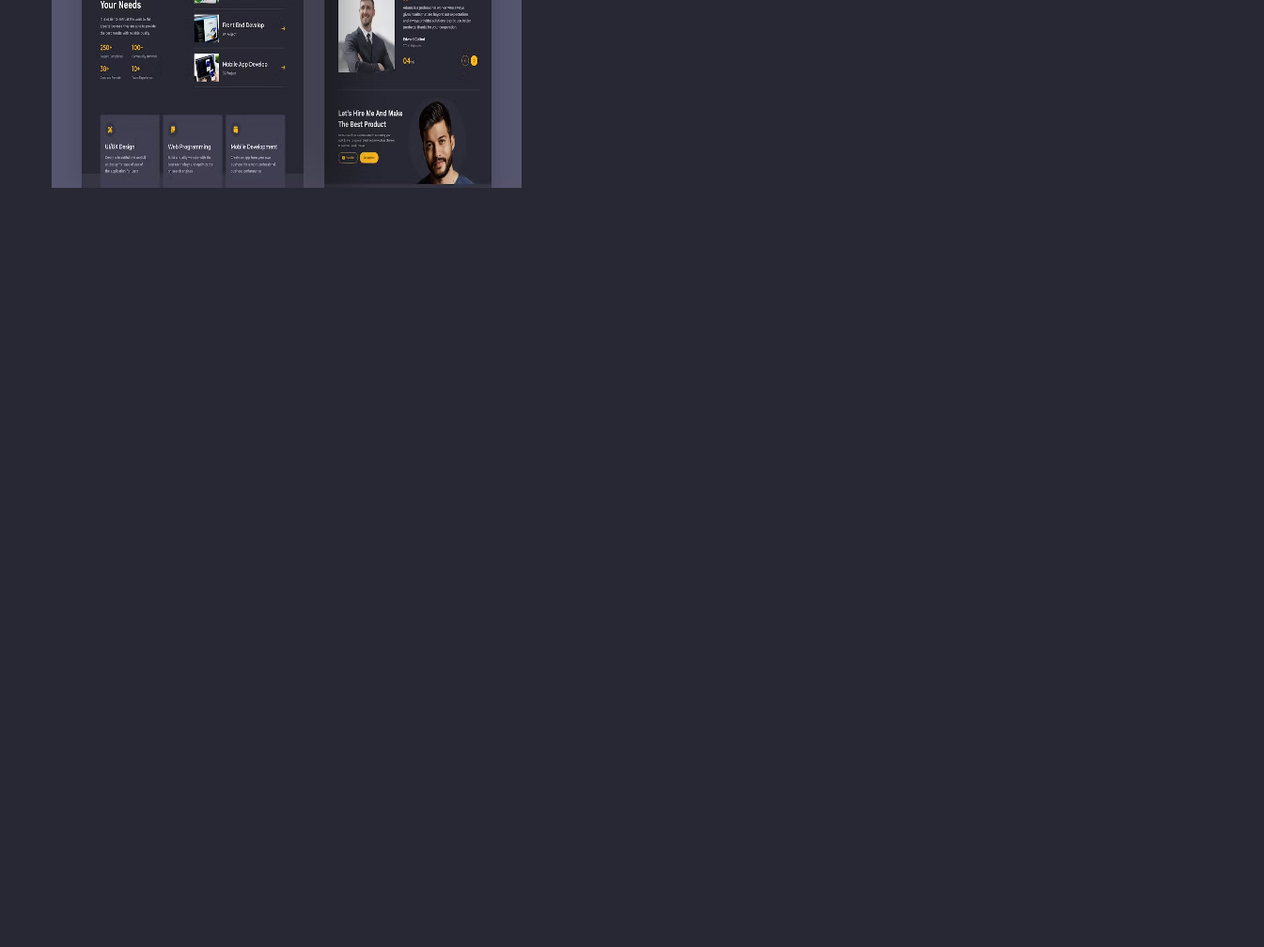
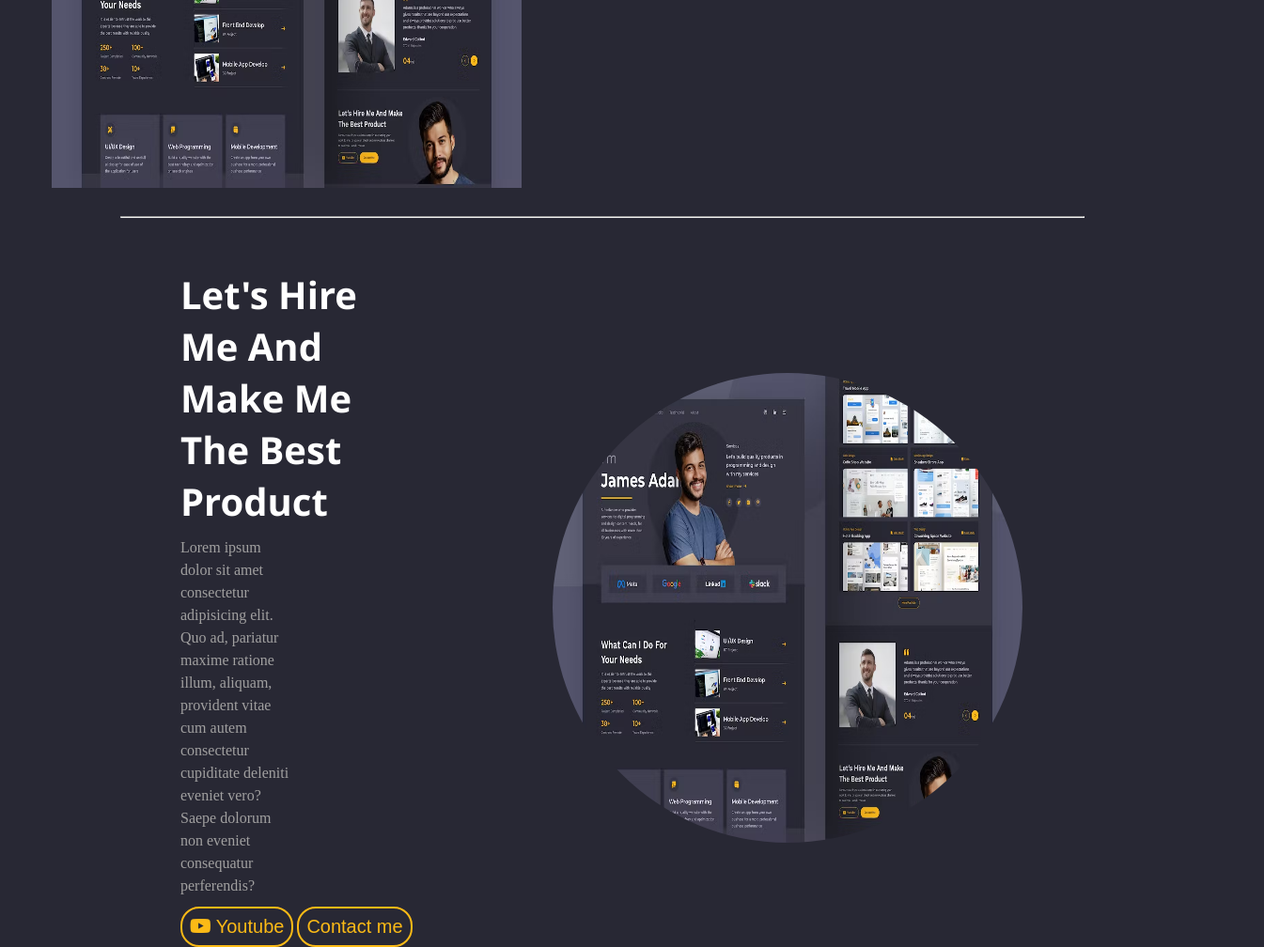
Before and after one commit to mrnoman210/porfolio.github.io, a plain HTML site: page index.html in a window 1280 px wide. Shown: the part 5412-6420 px from the top of the page at 94% size, 1345 px wide, since content can reach past the window. Before the commit the page ends 5642 px from the top, so only its background shows below. Drawn offline with Linux system fonts and the light colour scheme.

Commit message:
Add files via upload

```diff
--- a/css/main.css
+++ b/css/main.css
@@ -133,7 +133,6 @@ div.socialArea {
   bottom: -70px;
   padding: 30px;
   left: 20%;
-  width: 60%;
   display: flex;
   justify-content: center;
   align-items: center;
@@ -317,7 +316,7 @@ section#afterImagesSection {
   display: inline-block;
 }
 .rightLeft i:hover {
-  background-color: rgb(252, 186, 22) ;
+  background-color: rgb(252, 186, 22);
   color: white;
 }
 .rightLeft i {
@@ -337,16 +336,63 @@ section#afterImagesSection {
   display: flex;
   gap: 10px;
 }
-.comma{
+.comma {
   font-size: 25px;
   font-weight: 900;
   margin-bottom: 20px;
 }
-.detailsOwn{
+.detailsOwn {
   width: 80%;
 }
-.ownName{
+.ownName {
+  color: white;
+  font-family: "Segoe UI", Tahoma, Geneva, Verdana, sans-serif;
+  font-weight: 900;
+}
+.line {
+  width: 80%;
+  margin: 0 10%;
+  color: white;
+}
+#lastSection {
+  width: 100%;
+}
+#lastSection div.main {
+  display: flex;
+  justify-content: space-around;
+  align-items: center;
+  width: 70%;
+  margin: 0 auto;
+}
+#lastSection img {
+  height: 500px;
+  width: 500px;
+  border-radius: 50%;
+}
+.buttons button:hover {
+  background-color: rgb(252, 186, 22);
+  color: white;
+}
+.buttons button{
+  padding: 8px;
+  color: rgb(252, 186, 22);
+  border: 2px solid rgb(252, 186, 22);
+  background-color: transparent;
+  cursor: pointer;
+  font-size: 20px;
+  border-radius: 20px;
+}
+.sunMain p{
+  color: rgb(161, 160, 160);
+  width: 30%;
+  margin: 10px 0;
+  line-height: 24px;
+}
+.sunMain h1{
   color: white;
   font-family: 'Segoe UI', Tahoma, Geneva, Verdana, sans-serif;
-  font-weight: 900;
+  font-size: 40px;
+  width: 60%;
+  font-weight: 800;
+
 }
--- a/index.html
+++ b/index.html
@@ -245,6 +245,27 @@
             </div>
         </div>
     </section>
+    <hr class="line">
+    <br><br><br>
+    <section id="lastSection">
+        <div class="main">
+            <div class="sunMain">
+                <h1>
+                    Let's Hire Me And Make Me The Best Product
+                </h1>
+                <p>
+                    Lorem ipsum dolor sit amet consectetur adipisicing elit. Quo ad, pariatur maxime ratione illum, aliquam,
+                    provident vitae cum autem consectetur cupiditate deleniti eveniet vero? Saepe dolorum non eveniet
+                    consequatur perferendis?
+                </p>
+                <div class="buttons">
+                    <button><i class="fab fa-youtube yellowColor"></i> Youtube</button>
+                    <button>Contact me</button>
+                </div>
+            </div>
+            <img src="Images/image2.avif" alt="">
+        </div>
+    </section>
 </body>
 
 </html>
```
